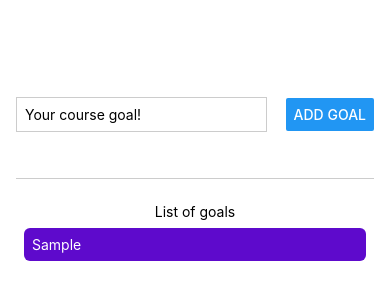
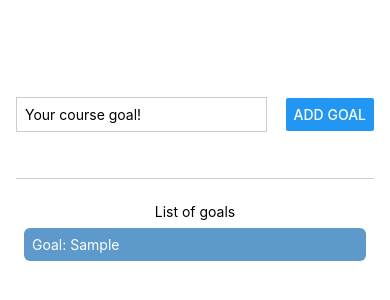
Before and after one commit to charlesb24/learning-react-native1, a React Native app in the folder 1-getting-started/: screen / in a window 390 px wide. Both pictures are taken after typing "Sample" into the empty fields and a click on the button "ADD GOAL". Shown: the top 300 px of the page. Built offline with nearby package versions, Linux system fonts and the light colour scheme.

Commit message:
replace ScrollView with FlatList to optimize the display of an array of data and create a custom component to display goal details with props

```diff
--- a/1-getting-started/App.js
+++ b/1-getting-started/App.js
@@ -1,6 +1,7 @@
 import { StatusBar } from 'expo-status-bar';
 import { useState } from 'react';
-import { StyleSheet, Text, TextInput, View, ScrollView, Button } from 'react-native';
+import { StyleSheet, Text, TextInput, View, FlatList, Button } from 'react-native';
+import GoalItem from "./components/GoalItem";
 
 export default function App() {
   const [ goalText, setGoalText ] = useState('');
@@ -11,7 +12,10 @@ export default function App() {
   }
 
   function handleAddGoal() {
-    setGoals(prevState => [ ...prevState, goalText ]);
+    setGoals(prevState => [
+      ...prevState,
+      { text: goalText, id: Math.random().toString() }
+    ]);
     setGoalText('');
   }
 
@@ -30,13 +34,13 @@ export default function App() {
 
       <View style={ styles.goalsContainer }>
         <Text style={ styles.goalsCaption }>List of goals</Text>
-        <ScrollView>
-          { goals.map((goal, index) => (
-            <View style={ styles.goalItem } key={ goal + index.toString() }>
-              <Text style={ styles.goalText }>{ goal }</Text>
-            </View>
-          ))}
-        </ScrollView>
+        <FlatList
+          data={ goals }
+          keyExtractor={ (item, index) => item.id }
+          renderItem={ goalInfo => {
+            return <GoalItem text={ goalInfo.item.text } />;
+          }}
+        />
       </View>
 
       <StatusBar style="dark" />
@@ -73,13 +77,4 @@ const styles = StyleSheet.create({
   goalsCaption: {
     textAlign: 'center',
   },
-  goalItem: {
-    margin: 8,
-    padding: 8,
-    borderRadius: 6,
-    backgroundColor: '#5e0acc',
-  },
-  goalText: {
-    color: '#ffffff',
-  },
 });
--- /dev/null
+++ b/1-getting-started/components/GoalItem.js
@@ -0,0 +1,21 @@
+import { Text, View, StyleSheet } from 'react-native';
+
+export default function GoalItem({ text }) {
+  return (
+    <View style={ styles.goalItem }>
+      <Text style={ styles.goalText }>Goal: { text }</Text>
+    </View>
+  );
+}
+
+const styles = StyleSheet.create({
+  goalItem: {
+    margin: 8,
+    padding: 8,
+    borderRadius: 6,
+    backgroundColor: '#5e99cc',
+  },
+  goalText: {
+    color: '#ffffff',
+  },
+});
```
